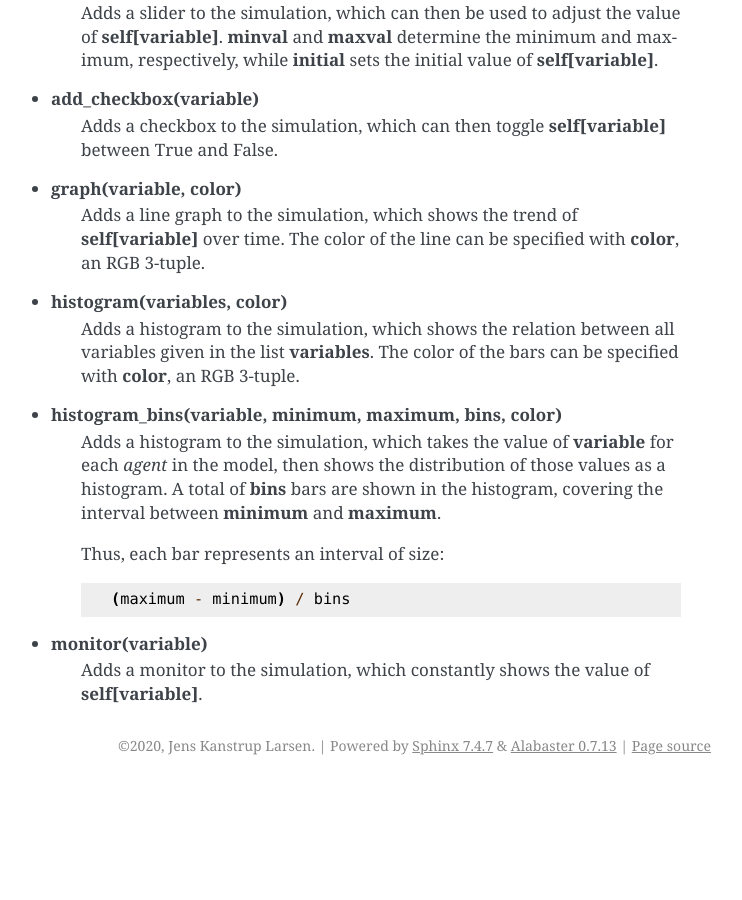
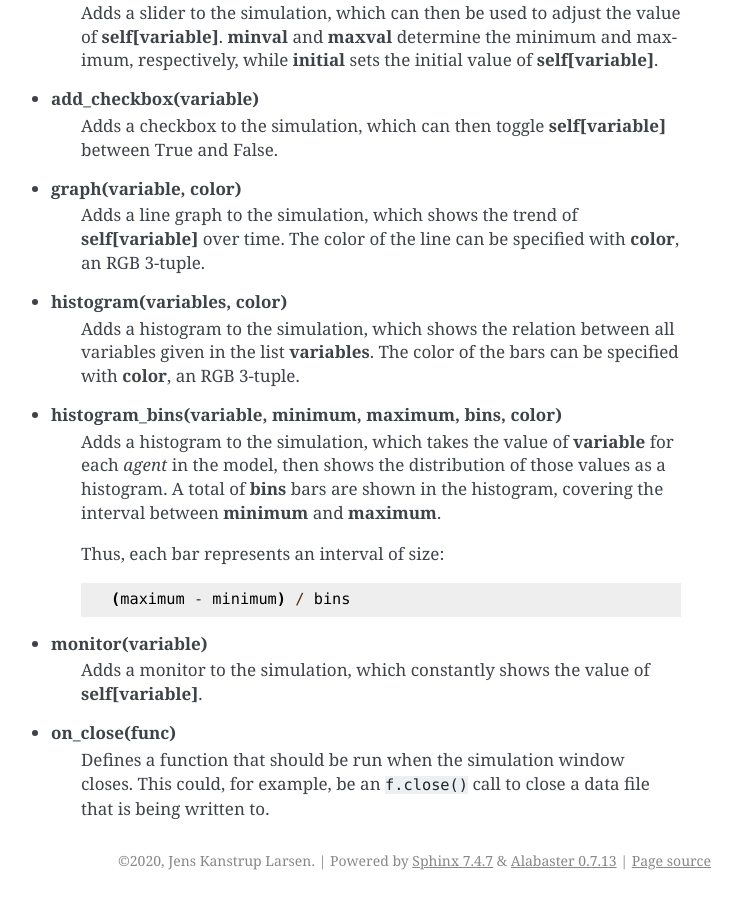
Before and after one commit to DatalogiForAlle/AgentsPy, a Sphinx documentation site: the page built from docs/source/model.rst, in a window 1280 px wide and 900 px high, scrolled down 2608 px. Shown: the whole window, without its empty margins (399-1141 px from the left). Built offline with Sphinx 7.4.7, drawn with Linux system fonts in a browser that asks for light colours; before the commit the page ends 3393 px from its top, so only the background shows below that.

Commit message:
A bit of documentation

```diff
--- a/docs/source/model.rst
+++ b/docs/source/model.rst
@@ -114,3 +114,6 @@ Methods
 
 * **monitor(variable)**
     Adds a monitor to the simulation, which constantly shows the value of **self[variable]**.
+
+* **on_close(func)**
+    Defines a function that should be run when the simulation window closes. This could, for example, be an ``f.close()`` call to close a data file that is being written to.
```
